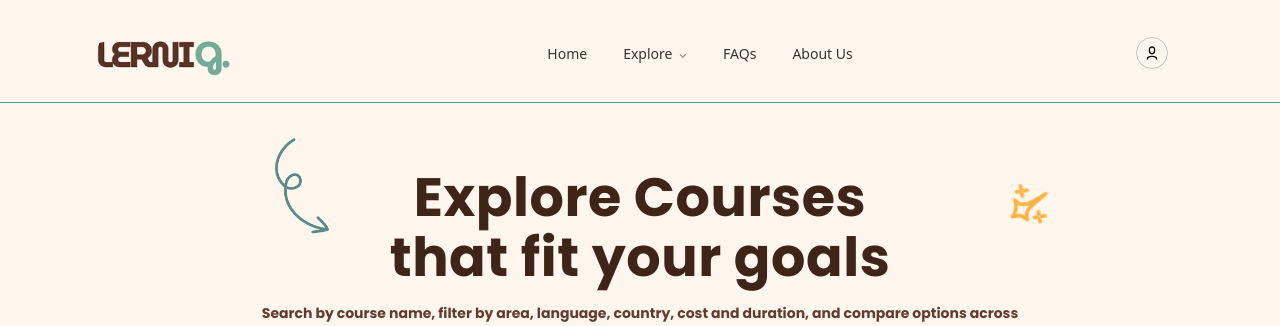
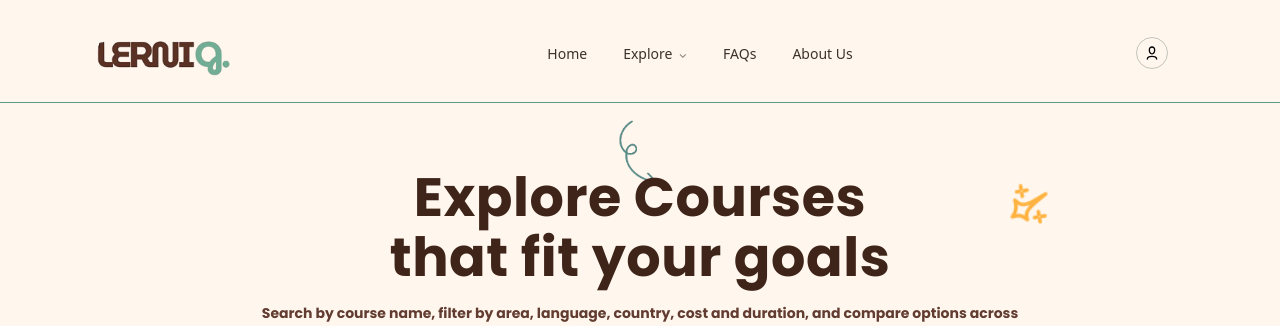
Before and after one commit to MESW-LES-2025/H, an Angular app in the folder frontend/: page /courses in a window 1280 px wide. Shown: the top 326 px of the page. Built offline with nearby package versions, Linux system fonts and the light colour scheme; no server answers.

Commit message:
FrontEnd of Courses Page

```diff
--- a/frontend/src/app/courses/courses.css
+++ b/frontend/src/app/courses/courses.css
@@ -1,11 +1,16 @@
-*{box-sizing:border-box}.wrap{width:min(1120px,92%);margin:0 auto}
+:root{--ink:#5a3226;--mint:#7db19f;--leaf:#e6efeb;--line:#d9ccb5;--card-soft:#fdf4e7;--r:28px;--sh1:0 18px 40px rgba(0,0,0,.1);--sh2:0 22px 55px rgba(0,0,0,.16);--f:0 0 0 4px rgba(77,148,118,.2)}
+*{box-sizing:border-box}
+.wrap{width:min(1120px,92%);margin:0 auto}
+
+/* HERO */
 .hero{width:min(1040px,92%);margin:0 auto;padding:64px 0 26px;display:flex;flex-direction:column;align-items:center;text-align:center;gap:28px}
 .hero-copy{position:relative;max-width:760px}
+.hero-arrow{position:absolute;left:50%;top:-74px;transform:translateX(-50%);width:120px;height:auto;opacity:.95;pointer-events:none;user-select:none}
 .hero-copy h1{margin:0 0 14px;font-size:54px;line-height:1.12;letter-spacing:.01em;color:#3f2419;font-weight:800;position:relative}
 .hero-copy h1:after{content:"";position:absolute;right:-40px;top:6px;width:62px;height:62px;background:url("/images/start.png") no-repeat center/contain}
 .hero-subtitle{margin:0;font-size:14px;line-height:1.6;font-weight:700;color:var(--ink);opacity:.95}
 
-/* search */
+/* SEARCH */
 .hero-photo{width:100%;max-width:920px;margin-top:6px}
 .searchbar.hero-searchbar{width:100%;height:82px;border-radius:var(--r);display:grid;grid-template-columns:88px 1fr 200px;align-items:center;overflow:hidden;background:linear-gradient(180deg,#dbe6b9,#cddaa3);box-shadow:var(--sh2);transition:transform .18s ease,box-shadow .18s ease}
 .searchbar.hero-searchbar:focus-within{transform:translateY(-1px);box-shadow:0 26px 64px rgba(0,0,0,.18),0 0 0 5px rgba(125,177,159,.3)}
@@ -14,9 +19,10 @@
 .hero-input{width:100%;height:100%;border:0;outline:0;background:transparent;padding:0 12px 0 0;font-size:16px;font-weight:800;color:#4a2c21}
 .hero-input::placeholder{color:#6a4032;opacity:.75;font-weight:700}
 .search-btn{height:100%;border:0;border-left:2px solid rgba(0,0,0,.08);background:linear-gradient(180deg,#f6e9bf,#f1ddb0);color:#5a3226;font-size:20px;font-weight:900;cursor:pointer;transition:filter .18s ease}
-.search-btn:hover{filter:brightness(1.06)}.search-btn:active{filter:brightness(.98)}
+.search-btn:hover{filter:brightness(1.06)}
+.search-btn:active{filter:brightness(.98)}
 
-/* filters */
+/* FILTERS */
 .courses-filters{padding:10px 0 18px}
 .filters-card{background:#e3ebdf;border:1px solid var(--line);border-radius:18px;padding:18px 18px 22px;box-shadow:var(--sh1)}
 .filters-head{display:flex;justify-content:space-between;align-items:flex-start;gap:12px;margin-bottom:12px}
@@ -45,7 +51,7 @@
 .mini-input{width:100%;height:40px;border-radius:12px;border:1px solid var(--line);background:#fdfaf5;padding:0 10px;font-size:14px;color:#3f2419;outline:0}
 .mini-input:focus{border-color:rgba(77,148,118,.55);box-shadow:var(--f)}
 
-/* list + pager */
+/* LIST + PAGER */
 .courses-list{padding:14px 0 64px;background:linear-gradient(180deg,rgba(230,239,235,.75),rgba(245,241,234,1))}
 .pager{display:flex;align-items:center;justify-content:center;gap:12px;margin:10px 0 18px;flex-wrap:wrap}
 .pager-btn{height:40px;padding:0 14px;border-radius:999px;border:1px solid var(--line);background:#fff;cursor:pointer;font-weight:800;color:#3f2419;box-shadow:0 10px 22px rgba(0,0,0,.08);transition:transform .15s ease,filter .15s ease,border-color .15s ease}
@@ -58,7 +64,7 @@
 .pager-page.active{background:var(--leaf);border-color:#c9ded6}
 .cards{display:grid;grid-template-columns:repeat(3,minmax(0,1fr));gap:16px}
 
-/* card */
+/* COURSE CARD */
 .course-card{background:var(--card-soft);border:1px solid rgba(0,0,0,.04);border-radius:var(--r);box-shadow:var(--sh2);padding:16px;display:flex;flex-direction:column;cursor:pointer;transition:transform .18s ease,box-shadow .18s ease}
 .course-card:hover{transform:translateY(-2px);box-shadow:0 26px 55px rgba(0,0,0,.18)}
 .course-card:focus-visible{outline:0;box-shadow:0 26px 55px rgba(0,0,0,.18),var(--f)}
@@ -88,25 +94,8 @@
 .empty h3{margin:0 0 6px;color:#3f2419;font-weight:900}
 .empty p{margin:0 0 14px;color:rgba(90,50,38,.78);font-weight:700}
 
-.courses-page .hero-copy{position:relative}
-.courses-page .hero-arrow{
-  position:absolute;
-  transform:translateX(-50%);
-  top:-70px;
-  left:6%;
-  width:180px;
-  height:auto;
-  opacity:.95;
-  pointer-events:none;
-  user-select:none;
-}
-
-@media (max-width:1024px){
-  .courses-page .hero-arrow{display:none}
-}
-
-/* responsive */
-@media (max-width:1100px){.cards{grid-template-columns:repeat(2,minmax(0,1fr))}.filter-block{grid-column:span 6}.filter-block.compact{grid-column:span 3}}
-@media (max-width:1024px){.hero-copy h1{font-size:42px}.hero-copy h1:after{display:none}}
-@media (max-width:720px){.hero{padding-top:40px}.hero-copy h1{font-size:32px}.searchbar.hero-searchbar{grid-template-columns:auto 1fr}.search-btn{display:none}.cards{grid-template-columns:1fr}.filter-block,.filter-block.compact{grid-column:1/-1}.btn-primary{margin-left:0;width:100%;justify-content:center}}
-@media (prefers-reduced-motion:reduce){*{transition:none!important}}
+/* RESPONSIVE */
+@media(max-width:1100px){.cards{grid-template-columns:repeat(2,minmax(0,1fr))}.filter-block{grid-column:span 6}.filter-block.compact{grid-column:span 3}}
+@media(max-width:1024px){.hero-copy h1{font-size:42px}.hero-copy h1:after{display:none}.hero-arrow{display:none}}
+@media(max-width:720px){.hero{padding-top:40px}.hero-copy h1{font-size:32px}.searchbar.hero-searchbar{grid-template-columns:auto 1fr}.search-btn{display:none}.cards{grid-template-columns:1fr}.filter-block,.filter-block.compact{grid-column:1/-1}.btn-primary{margin-left:0;width:100%;justify-content:center}}
+@media(prefers-reduced-motion:reduce){*{transition:none!important}}
```
